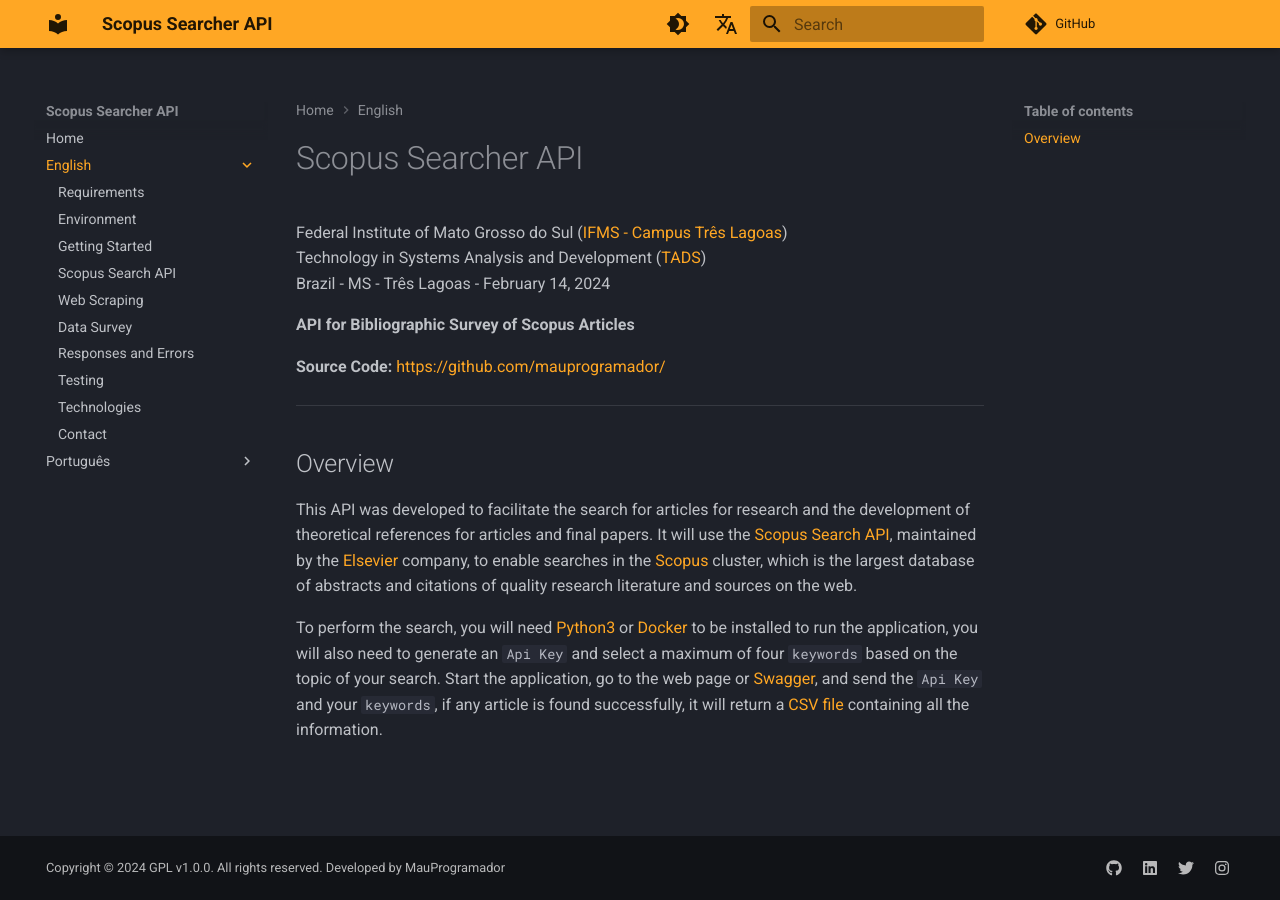
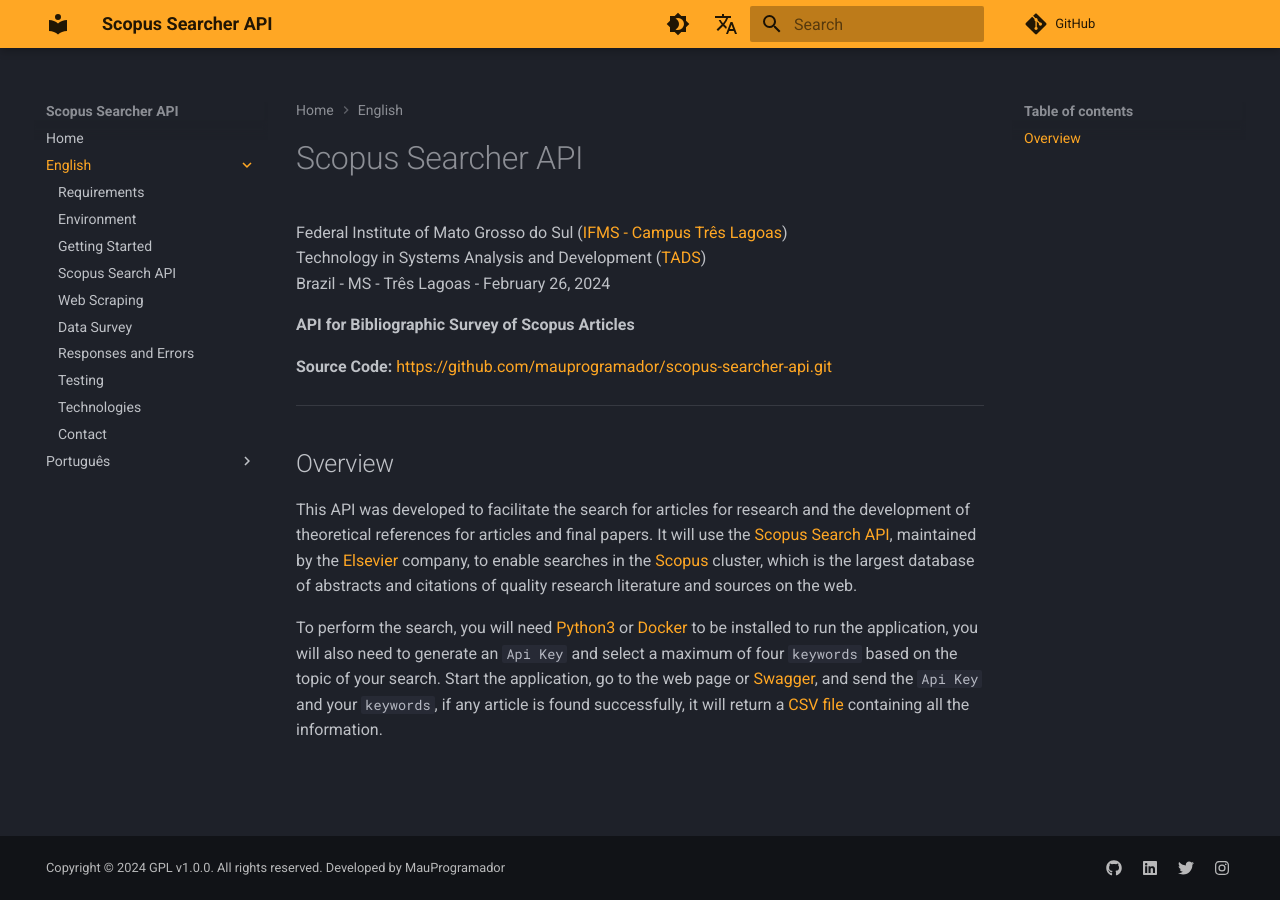
Before and after one commit to mauprogramador/scopus-survey-api, an MkDocs documentation site: the page built from docs/en/index.md, in a window 1280 px wide. Built offline with MkDocs 1.6.1 and Material for MkDocs 9.7.7, drawn with Linux system fonts in a browser that asks for light colours; comment, search, counter and statistics services are not loaded.

Commit message:
feat: update repository url and date

```diff
--- a/app/__init__.py
+++ b/app/__init__.py
@@ -9,4 +9,4 @@
 __contact__ = 'sir.silvabmauricio@gmail.com'
 
 __status__ = 'Development'
-__date__ = 'February 24, 2024'
+__date__ = 'February 26, 2024'
--- a/docs/en/index.md
+++ b/docs/en/index.md
@@ -2,11 +2,11 @@
 
 Federal Institute of Mato Grosso do Sul ([IFMS - Campus Três Lagoas](https://www.ifms.edu.br/campi/campus-tres-lagoas){:target="_blank"}) <br/>
 Technology in Systems Analysis and Development ([TADS](https://www.ifms.edu.br/campi/campus-tres-lagoas/cursos/graduacao/analise-e-desenvolvimento-de-sistemas){:target="_blank"}) <br/>
-Brazil - MS - Três Lagoas - February 14, 2024<br/>
+Brazil - MS - Três Lagoas - February 26, 2024<br/>
 
 **API for Bibliographic Survey of Scopus Articles** <br/>
 
-**Source Code:** <https://github.com/mauprogramador/>{:target="_blank"}
+**Source Code:** <https://github.com/mauprogramador/scopus-searcher-api.git>{:target="_blank"}
 
 ---
 
--- a/mkdocs.yml
+++ b/mkdocs.yml
@@ -2,7 +2,7 @@
 site_url: http://127.0.0.1:8000
 site_description: API for bibliographic survey of Scopus articles
 site_author: MauProgramador
-repo_url: https://github.com/mauprogramador/scopus-searcher
+repo_url: https://github.com/mauprogramador/scopus-searcher-api.git
 
 theme:
   name: material
```
Also changed, not shown: docs/pt/index.md (+2 -2 lines).
